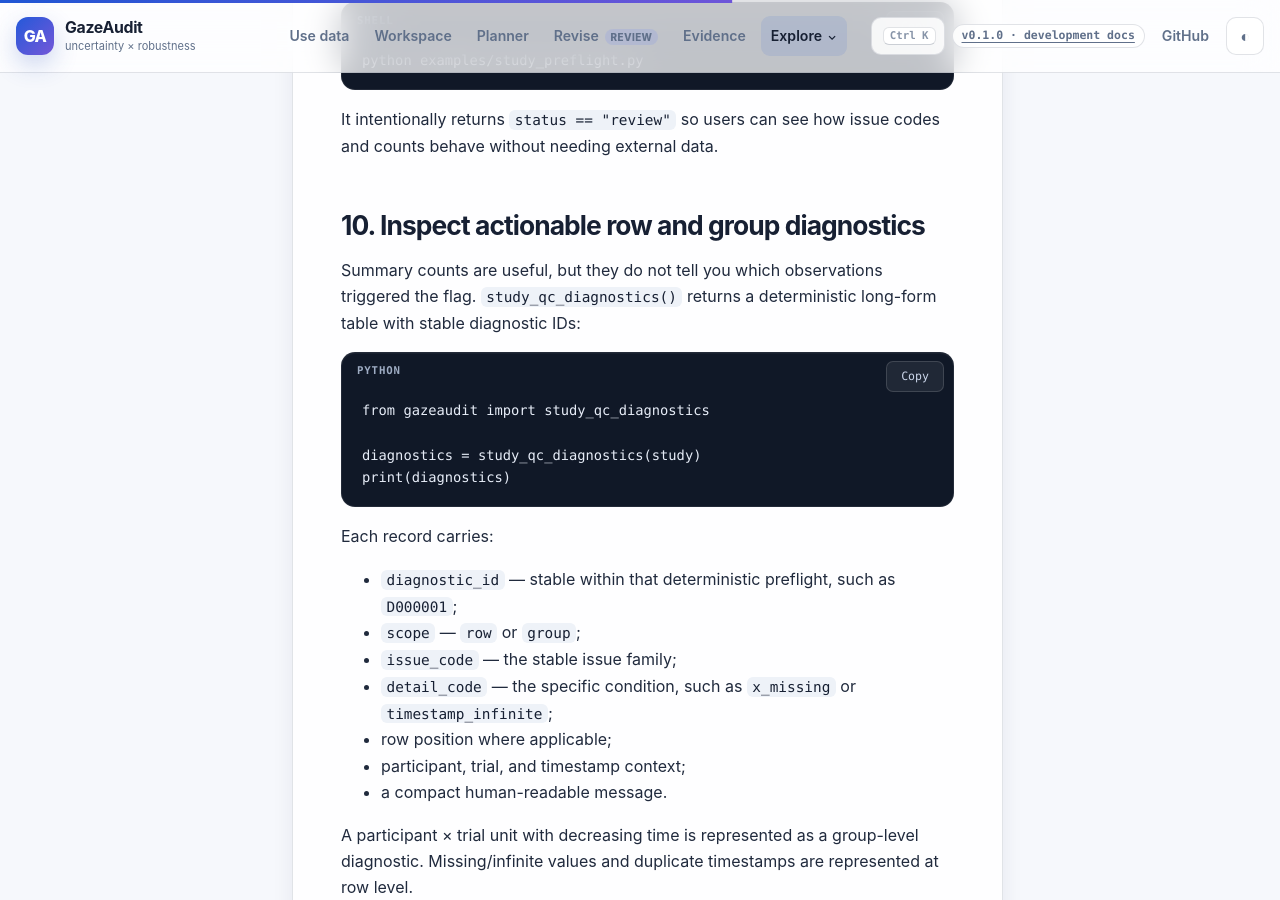
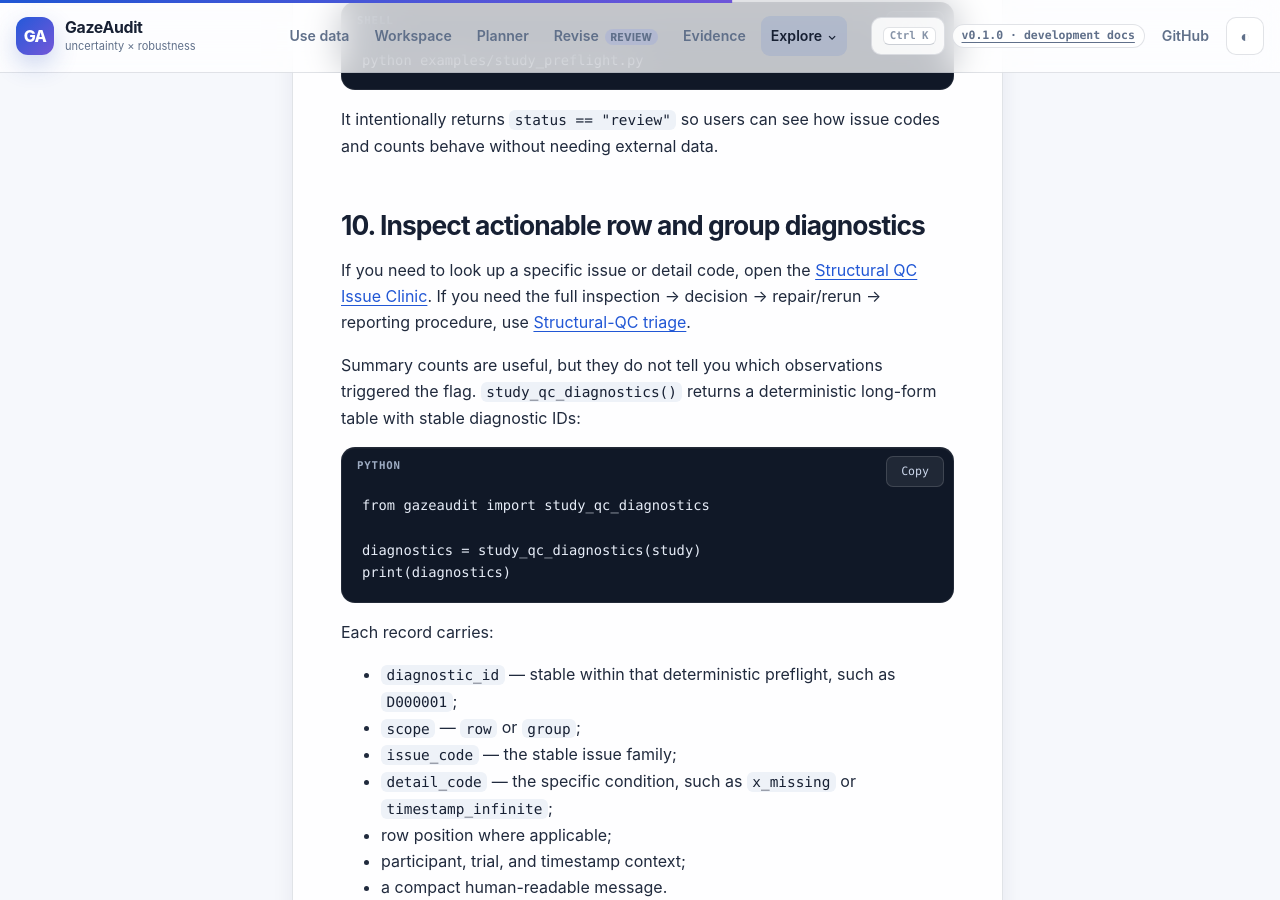
Before and after one commit to stefanosbalaskas/GazeAudit, a Jekyll site: the page built from docs/guides/data-onboarding.md, in a window 1280 px wide and 900 px high, scrolled down 5915 px. Built offline with Jekyll 4.4.1, drawn with Linux system fonts in a browser that asks for light colours.

Commit message:
docs: connect data onboarding to structural QC clinic

````diff
--- a/docs/guides/data-onboarding.md
+++ b/docs/guides/data-onboarding.md
@@ -164,6 +164,8 @@ It intentionally returns `status == "review"` so users can see how issue codes a
 
 ## 10. Inspect actionable row and group diagnostics
 
+If you need to look up a specific issue or detail code, open the [Structural QC Issue Clinic]({{ '/docs/reference/qc-issue-clinic/' | relative_url }}). If you need the full inspection → decision → repair/rerun → reporting procedure, use [Structural-QC triage]({{ '/docs/guides/structural-qc-triage/' | relative_url }}).
+
 Summary counts are useful, but they do not tell you which observations triggered the flag. `study_qc_diagnostics()` returns a deterministic long-form table with stable diagnostic IDs:
 
 ```python
````
